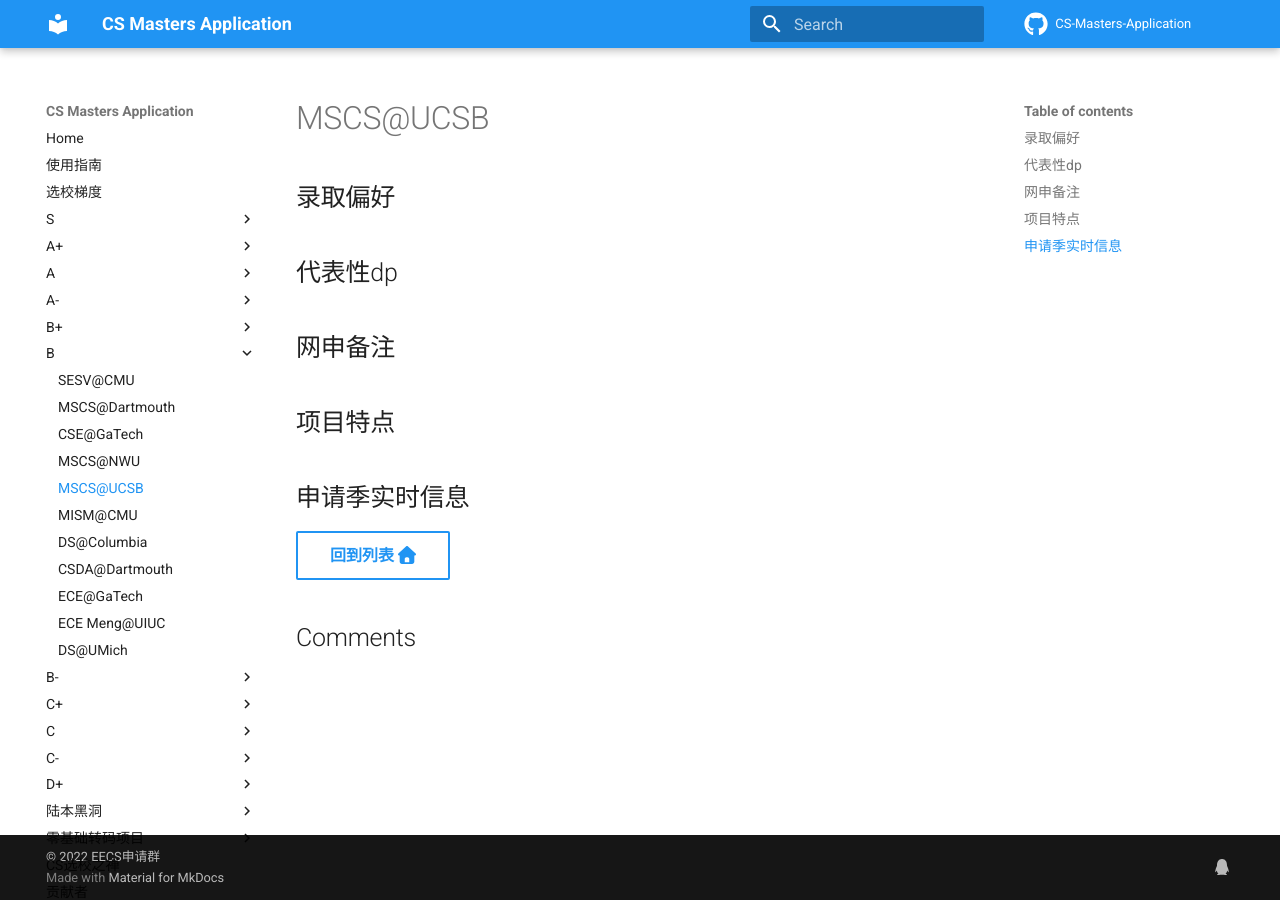
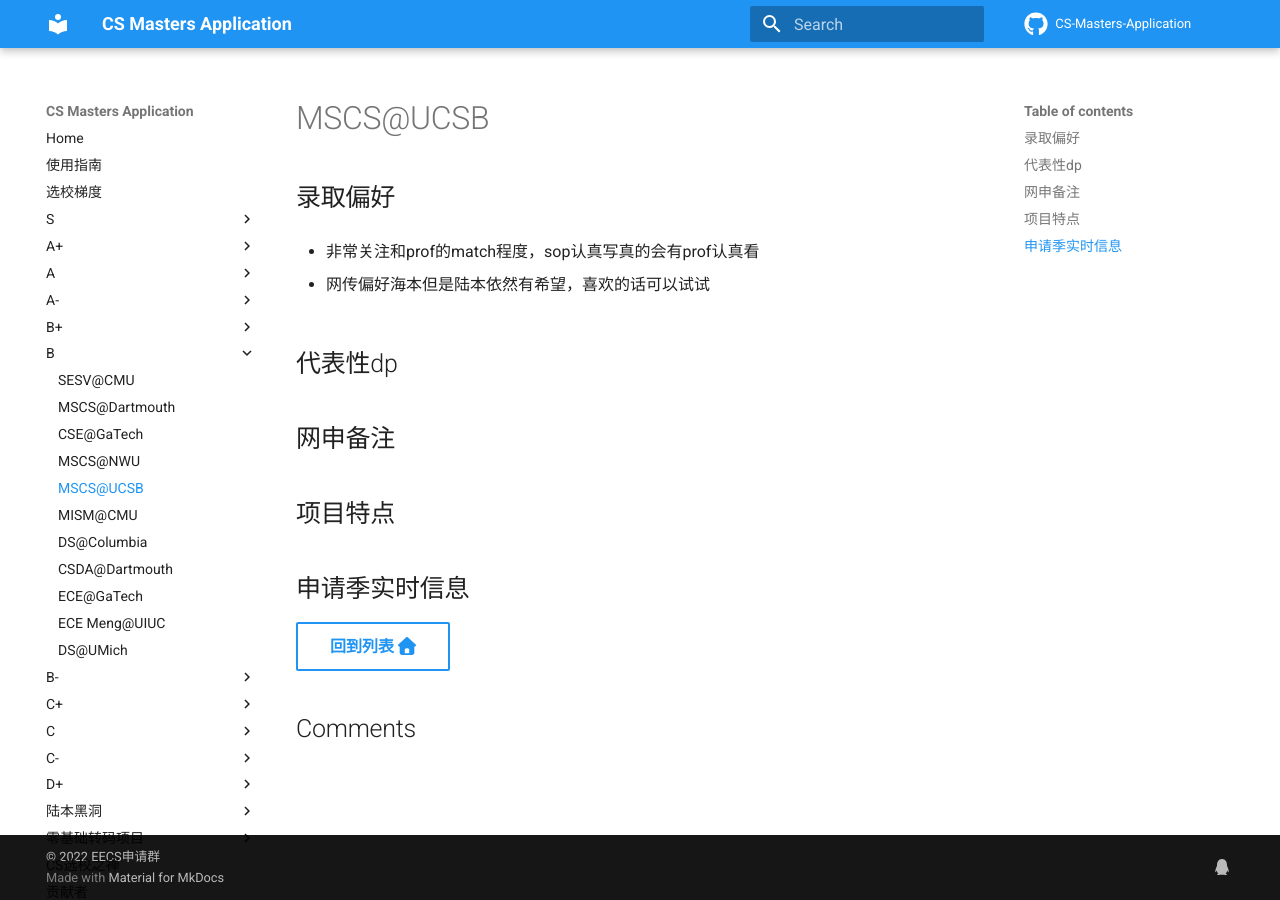
Before and after one commit to opencsapp/opencsapp.github.io, an MkDocs documentation site: the page built from docs/MSCS@UCSB.md, in a window 1280 px wide. Built offline with MkDocs 1.6.1 and Material for MkDocs 9.7.7, drawn with Linux system fonts in a browser that asks for light colours; comment, search, counter and statistics services are not loaded.

Commit message:
Update MSCS@UCSB.md

```diff
--- a/docs/MSCS@UCSB.md
+++ b/docs/MSCS@UCSB.md
@@ -1,4 +1,8 @@
 ## 录取偏好
+
+- 非常关注和prof的match程度，sop认真写真的会有prof认真看
+
+- 网传偏好海本但是陆本依然有希望，喜欢的话可以试试
 
 ## 代表性dp
 
```
